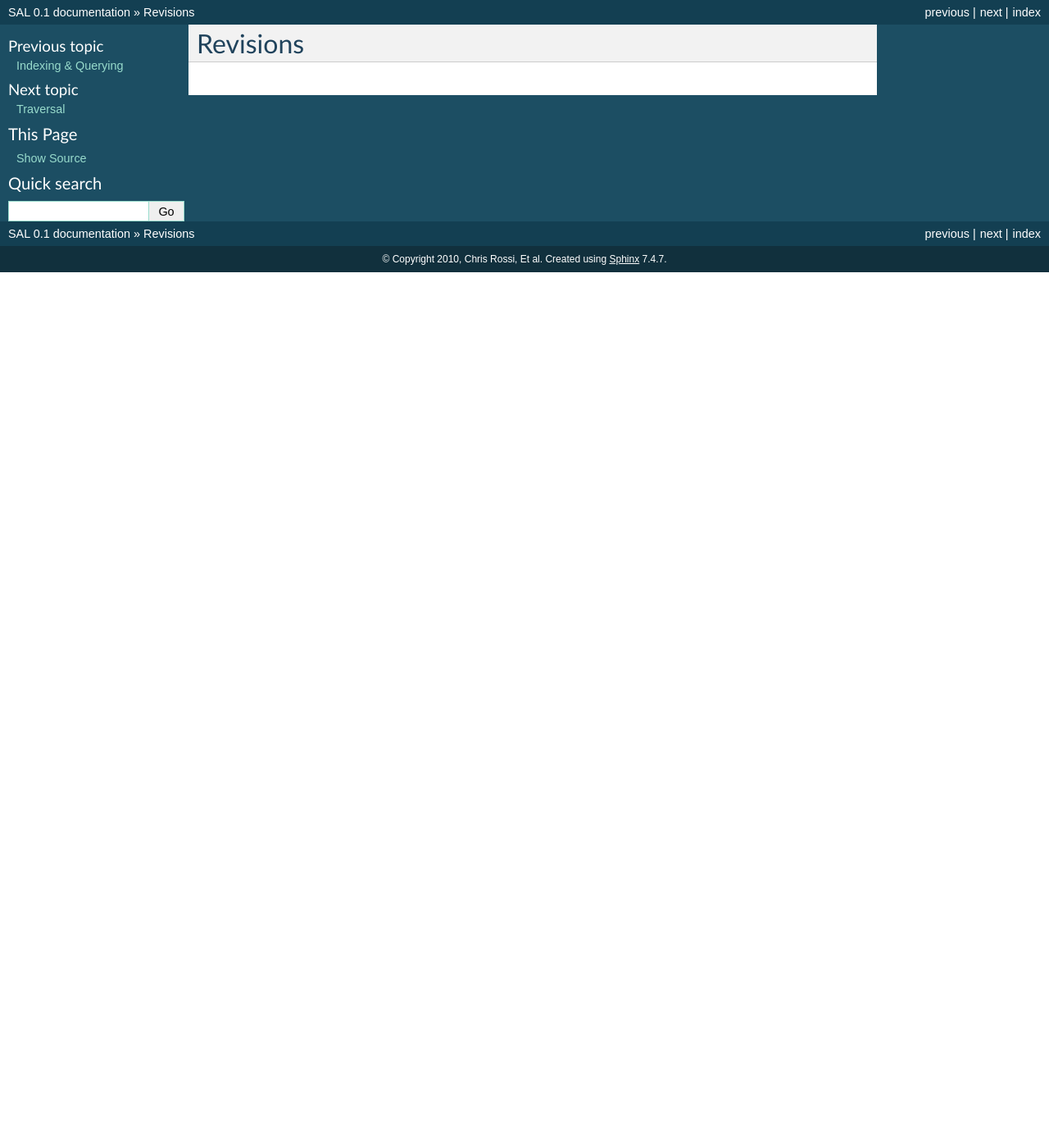
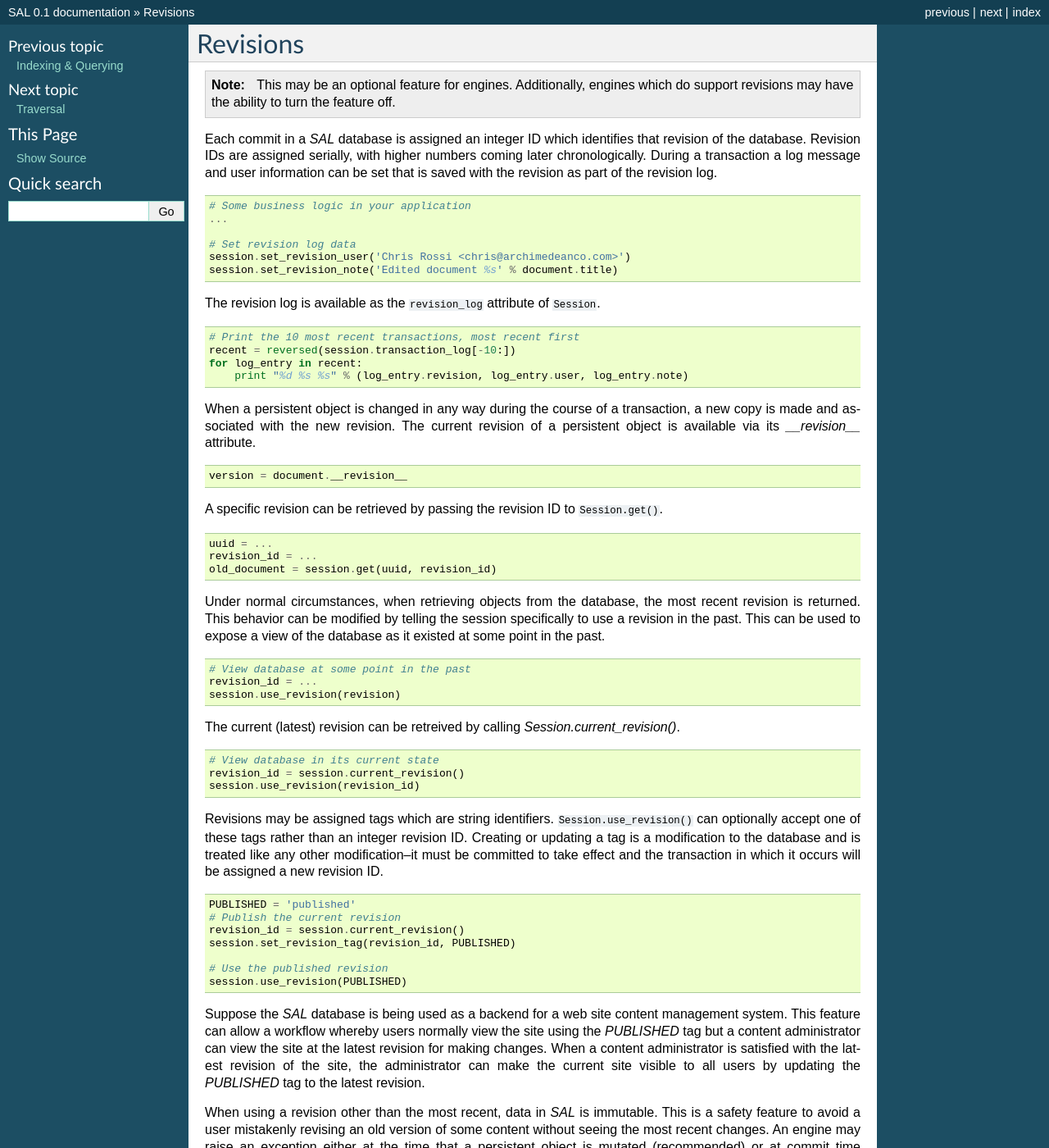
Before and after one commit to chrisrossi/pyramid_sal, a Sphinx documentation site: the page built from docs/narr/revisions.rst, in a window 1280 px wide and 1400 px high. Shown: the whole window at 82% size. Built offline with Sphinx 7.4.7, drawn with Linux system fonts in a browser that asks for light colours; some of the changed text lies outside the part shown.

Commit message:
Revisions chapter.

```diff
--- a/docs/narr/revisions.rst
+++ b/docs/narr/revisions.rst
@@ -1,2 +1,137 @@
 Revisions
 =========
+
+.. note::
+
+  This may be an optional feature for engines. Additionally, engines which do
+  support revisions may have the ability to turn the feature off.
+
+Each commit in a `SAL` database is assigned an integer ID which identifies
+that revision of the database. Revision IDs are assigned serially, with higher
+numbers coming later chronologically. During a transaction a log message and
+user information can be set that is saved with the revision as part of the
+revision log.
+
+.. code-block:: python
+
+   # Some business logic in your application
+   ...
+
+   # Set revision log data
+   session.set_revision_user('Chris Rossi <chris@archimedeanco.com>')
+   session.set_revision_note('Edited document %s' % document.title)
+
+
+The revision log is available as the ``revision_log`` attribute of
+``Session``.
+
+.. code-block:: python
+
+   # Print the 10 most recent transactions, most recent first
+   recent = reversed(session.transaction_log[-10:])
+   for log_entry in recent:
+       print "%d %s %s" % (log_entry.revision, log_entry.user, log_entry.note)
+
+When a persistent object is changed in any way during the course of a
+transaction, a new copy is made and associated with the new revision.  The
+current revision of a persistent object is available via its `__revision__`
+attribute.
+
+.. code-block:: python
+
+   version = document.__revision__
+
+A specific revision can be retrieved by passing the revision ID to
+``Session.get()``.
+
+.. code-block:: python
+
+   uuid = ...
+   revision_id = ...
+   old_document = session.get(uuid, revision_id)
+
+Under normal circumstances, when retrieving objects from the database, the most
+recent revision is returned.  This behavior can be modified by telling the
+session specifically to use a revision in the past.  This can be used to expose
+a view of the database as it existed at some point in the past.
+
+.. code-block:: python
+
+   # View database at some point in the past
+   revision_id = ...
+   session.use_revision(revision)
+
+The current (latest) revision can be retreived by calling
+`Session.current_revision()`.
+
+.. code-block:: python
+
+   # View database in its current state
+   revision_id = session.current_revision()
+   session.use_revision(revision_id)
+
+Revisions may be assigned tags which are string identifiers.
+``Session.use_revision()`` can optionally accept one of these tags rather than
+an integer revision ID.  Creating or updating a tag is a modification to the
+database and is treated like any other modification--it must be committed to
+take effect and the transaction in which it occurs will be assigned a new
+revision ID.
+
+.. code-block:: python
+
+   PUBLISHED = 'published'
+   # Publish the current revision
+   revision_id = session.current_revision()
+   session.set_revision_tag(revision_id, PUBLISHED)
+
+   # Use the published revision
+   session.use_revision(PUBLISHED)
+
+Suppose the `SAL` database is being used as a backend for a web site content
+management system. This feature can allow a workflow whereby users normally
+view the site using the `PUBLISHED` tag but a content administrator can view
+the site at the latest revision for making changes. When a content
+administrator is satisfied with the latest revision of the site, the
+administrator can make the current site visible to all users by updating the
+`PUBLISHED` tag to the latest revision.
+
+When using a revision other than the most recent, data in `SAL` is immutable.
+This is a safety feature to avoid a user mistakenly revising an old version of
+some content without seeing the most recent changes. An engine may raise an
+exception either at the time that a persistent object is mutated (recommended)
+or at commit time (acceptable).
+
+.. code-block:: python
+
+   uuid = ...
+   session.use_revision(PUBLISHED)
+   document = session.get(uuid)
+
+   # Assuming that PUBLISHED != session.current_revision(), the following
+   # statement will hopefully immediately raise an exception. An engine
+   # implementation may opt to defer the exception until the transaction is
+   # committed.
+   document.body = document.body + u"\nNeeds more cowbell.\n"
+
+The most recent revision, and only the most recent revision, can be rolled
+back.
+
+.. code-block:: python
+
+   n_revisions = len(session.revision_log)
+   session.roll_back()
+   assert len(session.revision_log) == n_revisions - 1
+
+   # Not that you'd want to do this, but you could use this to roll back
+   # every revision stored in the database.
+   for i in xrange(len(session.revision_log)):
+       session.roll_back()
+
+Frequently update databases may wish to limit the amount of storage devoted to
+past revisions.  The ``Session.forget_revisions()`` method can be used to
+forget revisions older than a certain amount of time.
+
+.. code-block:: python
+
+   one_week_ago = datetime.datetime.now() - datetime.timedelta(days=7)
+   session.forget_revisions(one_week_ago)
```
